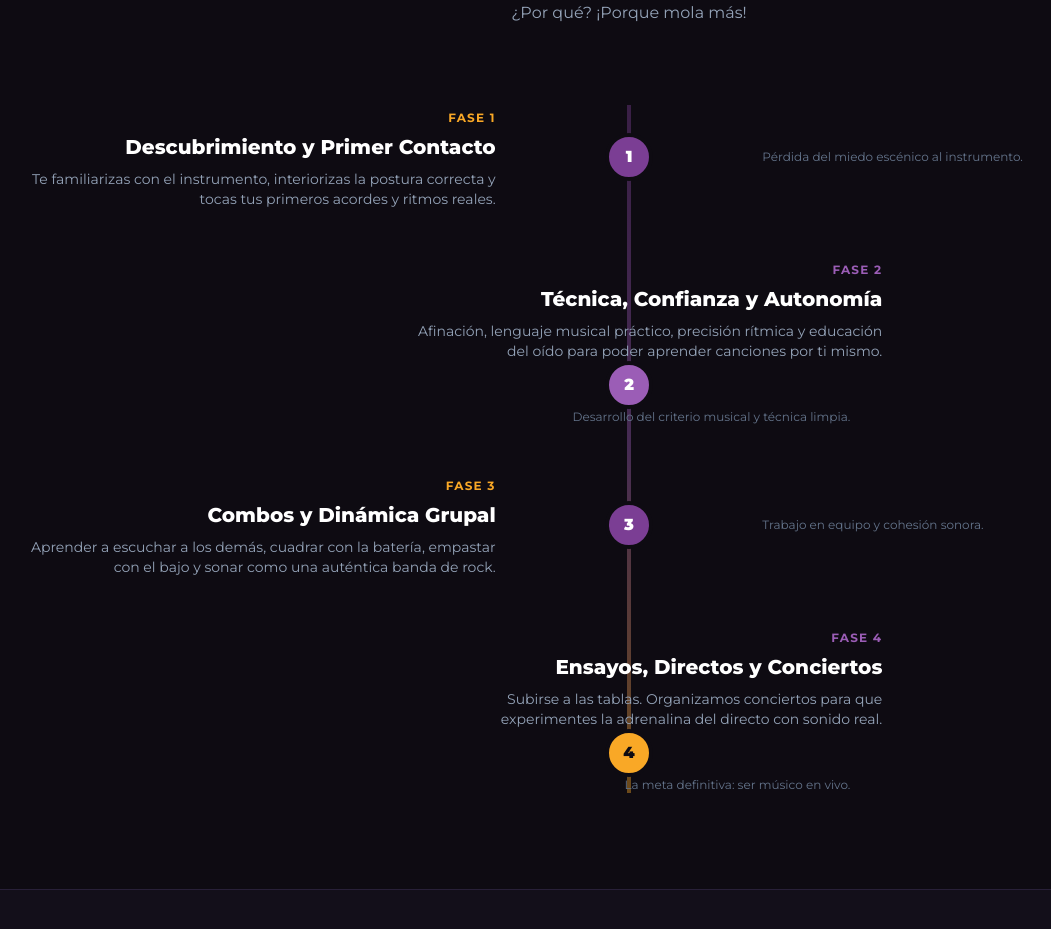
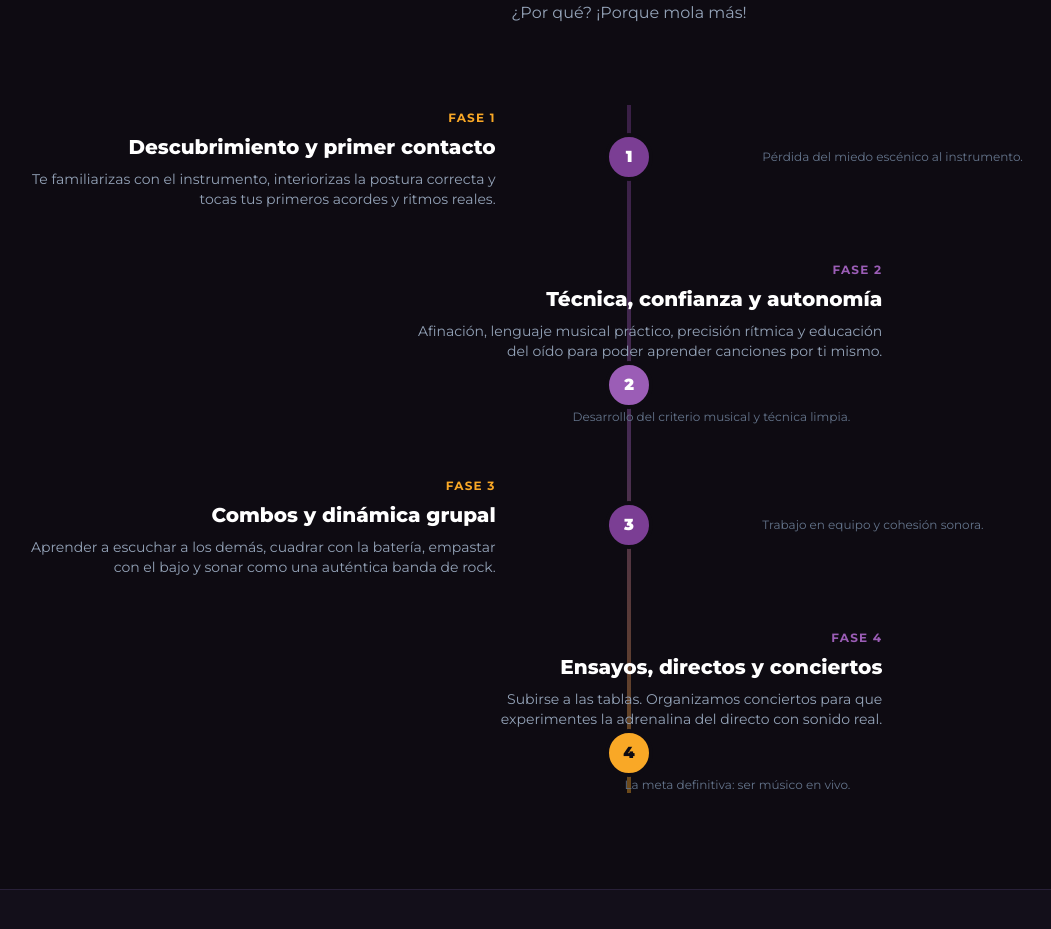
Before and after one commit to TupaTupaRiff/tupatupariff.com, a React (Vite) app: page / in a window 1280 px wide. Shown: the part 3284-4213 px from the top of the page, without its empty margins (11-1062 px from the left). Built offline with nearby package versions, Linux system fonts and the light colour scheme.

Commit message:
Update titles to lowercase in Metodo.tsx

```diff
--- a/src/components/Metodo.tsx
+++ b/src/components/Metodo.tsx
@@ -2,7 +2,7 @@ const steps = [
   {
     phase: 'Fase 1',
     phaseColor: 'text-brand-gold',
-    title: 'Descubrimiento y Primer Contacto',
+    title: 'Descubrimiento y primer contacto',
     desc: 'Te familiarizas con el instrumento, interiorizas la postura correcta y tocas tus primeros acordes y ritmos reales.',
     note: 'Pérdida del miedo escénico al instrumento.',
     num: 1,
@@ -11,7 +11,7 @@ const steps = [
   {
     phase: 'Fase 2',
     phaseColor: 'text-brand-purpleLight',
-    title: 'Técnica, Confianza y Autonomía',
+    title: 'Técnica, confianza y autonomía',
     desc: 'Afinación, lenguaje musical práctico, precisión rítmica y educación del oído para poder aprender canciones por ti mismo.',
     note: 'Desarrollo del criterio musical y técnica limpia.',
     num: 2,
@@ -20,7 +20,7 @@ const steps = [
   {
     phase: 'Fase 3',
     phaseColor: 'text-brand-gold',
-    title: 'Combos y Dinámica Grupal',
+    title: 'Combos y dinámica grupal',
     desc: 'Aprender a escuchar a los demás, cuadrar con la batería, empastar con el bajo y sonar como una auténtica banda de rock.',
     note: 'Trabajo en equipo y cohesión sonora.',
     num: 3,
@@ -29,7 +29,7 @@ const steps = [
   {
     phase: 'Fase 4',
     phaseColor: 'text-brand-purpleLight',
-    title: 'Ensayos, Directos y Conciertos',
+    title: 'Ensayos, directos y conciertos',
     desc: 'Subirse a las tablas. Organizamos conciertos para que experimentes la adrenalina del directo con sonido real.',
     note: 'La meta definitiva: ser músico en vivo.',
     num: 4,
```
